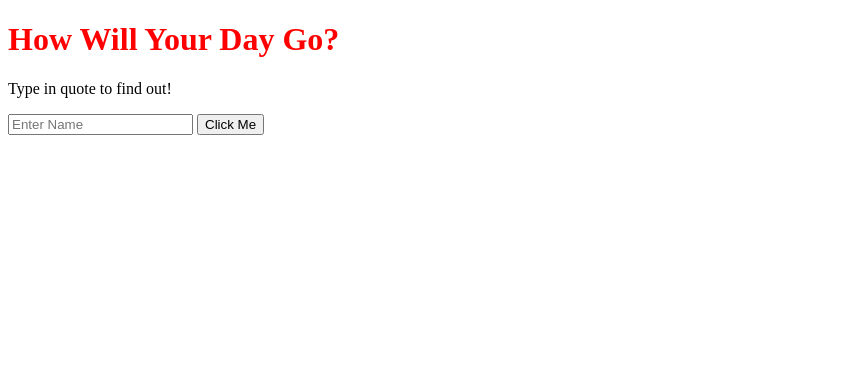
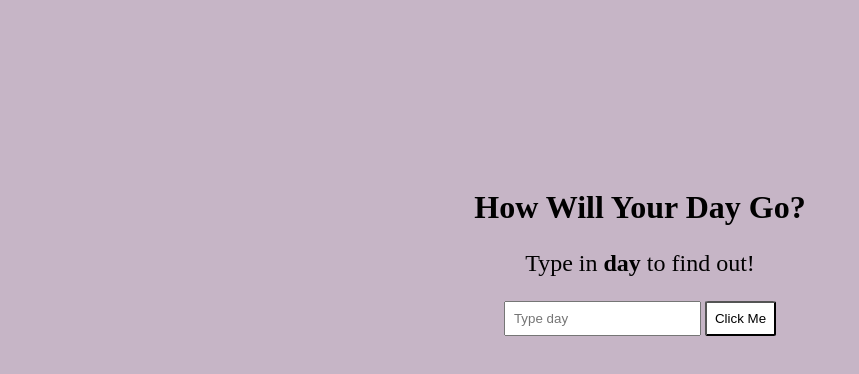
Before and after one commit to TierraZabulon/homework100devs, a website: page node-project/node-backend-simple-json/index.html in a window 1280 px wide. Shown: the whole page, without its empty margins (0-859 px from the left). Drawn offline with Linux system fonts and the light colour scheme.

Commit message:
node app

```diff
--- a/node-project/node-backend-simple-json/css/style.css
+++ b/node-project/node-backend-simple-json/css/style.css
@@ -1,3 +1,24 @@
-h1{
-  color: red;
+body {
+  text-align: center;
+  padding-top: 10rem;
+  background-color: rgb(198, 181, 198);
 }
+
+h1 {
+  color: rgb(0, 0, 0);
+}
+p {
+  font-size: 1.5rem;
+}
+button {
+  background-color: white;
+  padding: 0.5rem;
+  border-radius: 5%;
+  cursor: pointer;
+}
+button:hover {
+  background-color: rgb(184, 184, 240);
+}
+input {
+  padding: 0.5rem;
+}
--- a/node-project/node-backend-simple-json/index.html
+++ b/node-project/node-backend-simple-json/index.html
@@ -7,8 +7,8 @@
   </head>
   <body>
     <h1>How Will Your Day Go?</h1>
-    <p>Type in quote to find out!</p>
-    <input id="userName" type="text" name="" placeholder="Enter Name" />
+    <p>Type in <strong>day</strong> to find out!</p>
+    <input id="userName" type="text" name="" placeholder="Type day" />
     <button id="clickMe" type="button" name="button">Click Me</button>
     <h2 id="personName"></h2>
     <h2 id="personStatus"></h2>
--- a/node-project/node-backend-simple-json/server.js
+++ b/node-project/node-backend-simple-json/server.js
@@ -23,7 +23,7 @@ const server = http.createServer((req, res) => {
   } else if (page == "/otherotherpage") {
     readWrite("otherotherpage.html", "text/html");
   } else if (page == "/api") {
-    if (params["student"] == "quote") {
+    if (params["student"] == "day") {
       let choices = Math.random() * 100;
       flipResult =
         choices >= 70
```
